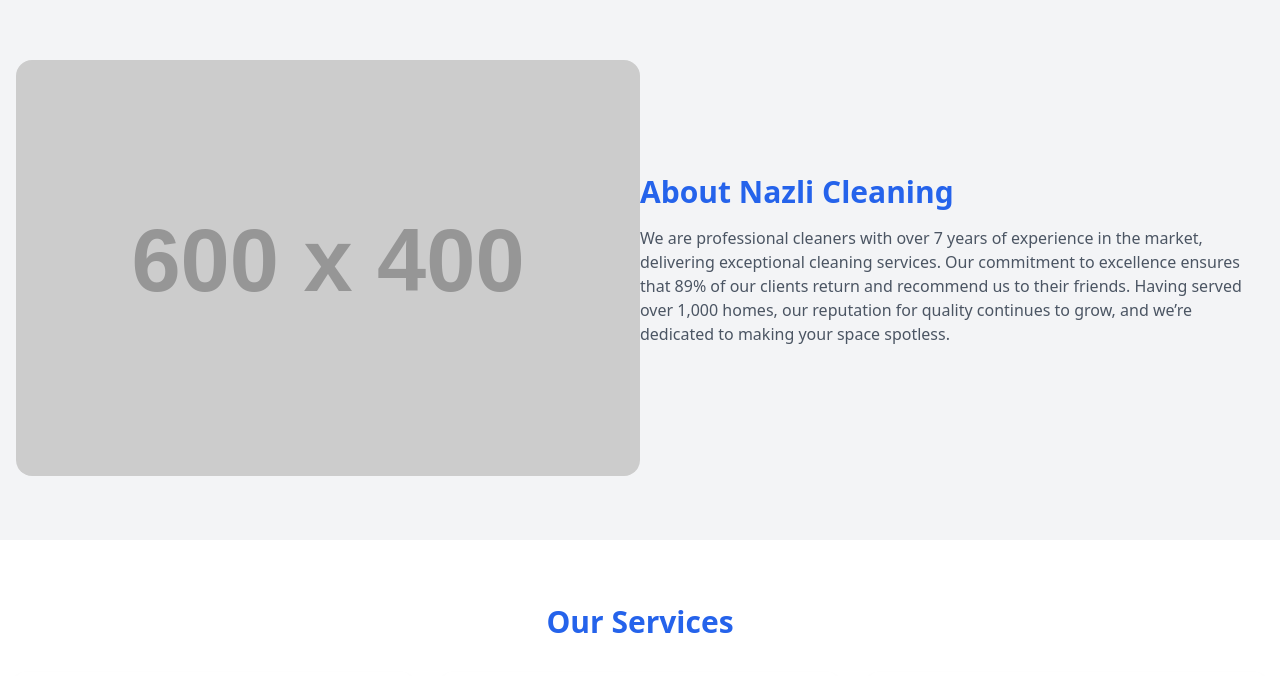
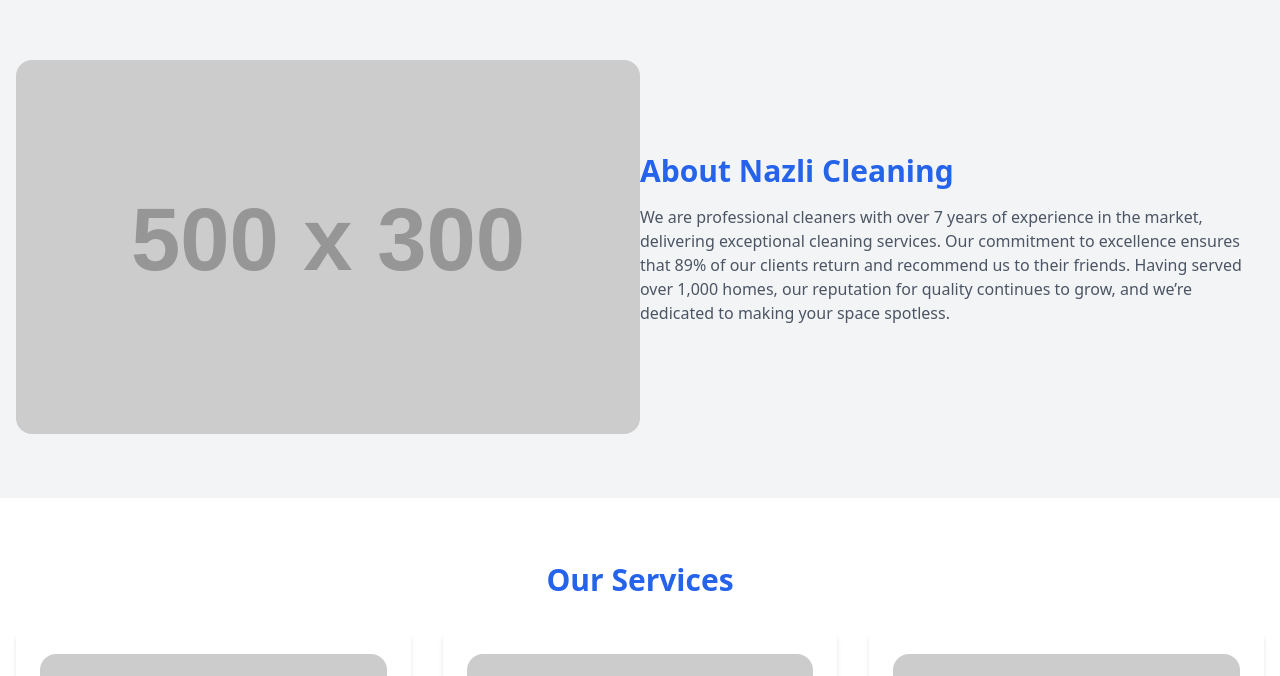
Before and after one commit to nameisalii/nazli, a plain HTML site: page index.html in a window 1280 px wide. Shown: the part 804-1480 px from the top of the page. Drawn offline with nearby package versions, Linux system fonts and the light colour scheme; placeholder pictures from the web are drawn by us.

Commit message:
Update index.html

```diff
--- a/index.html
+++ b/index.html
@@ -63,7 +63,7 @@
     <section id="about" class="py-16 bg-gray-100">
         <div class="container mx-auto px-4 flex flex-col md:flex-row items-center">
             <div class="md:w-1/2 mb-8 md:mb-0 order-2 md:order-1">
-                <img src="https://placehold.co/600x400" alt="Cleaning team" class="w-full rounded-corners">
+                <img src="https://placehold.co/500x300" alt="Cleaning team" class="w-full rounded-corners">
             </div>
             <div class="md:w-1/2 order-1 md:order-2">
                 <h2 class="text-3xl font-bold text-blue-600 mb-4">About Nazli Cleaning</h2>
```
